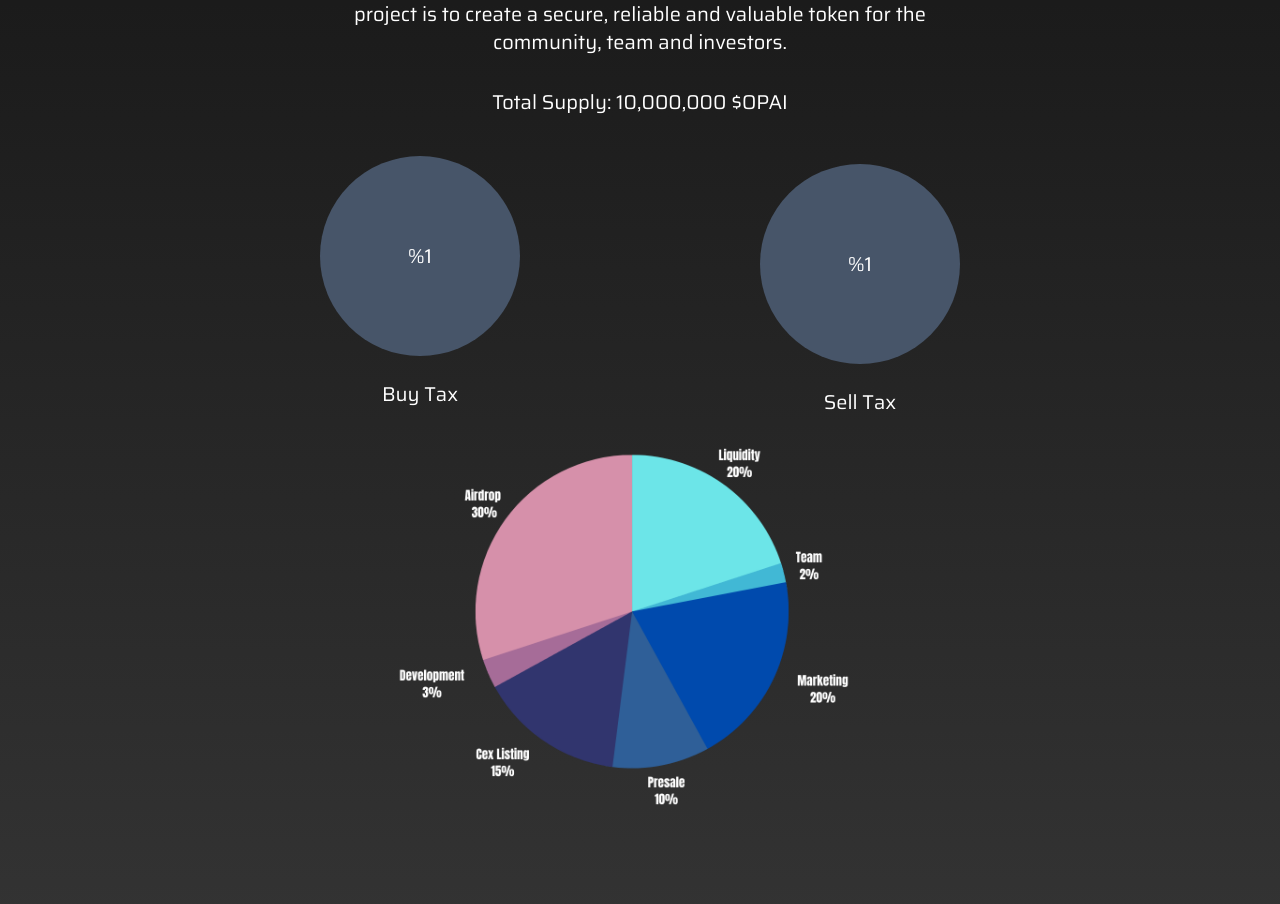
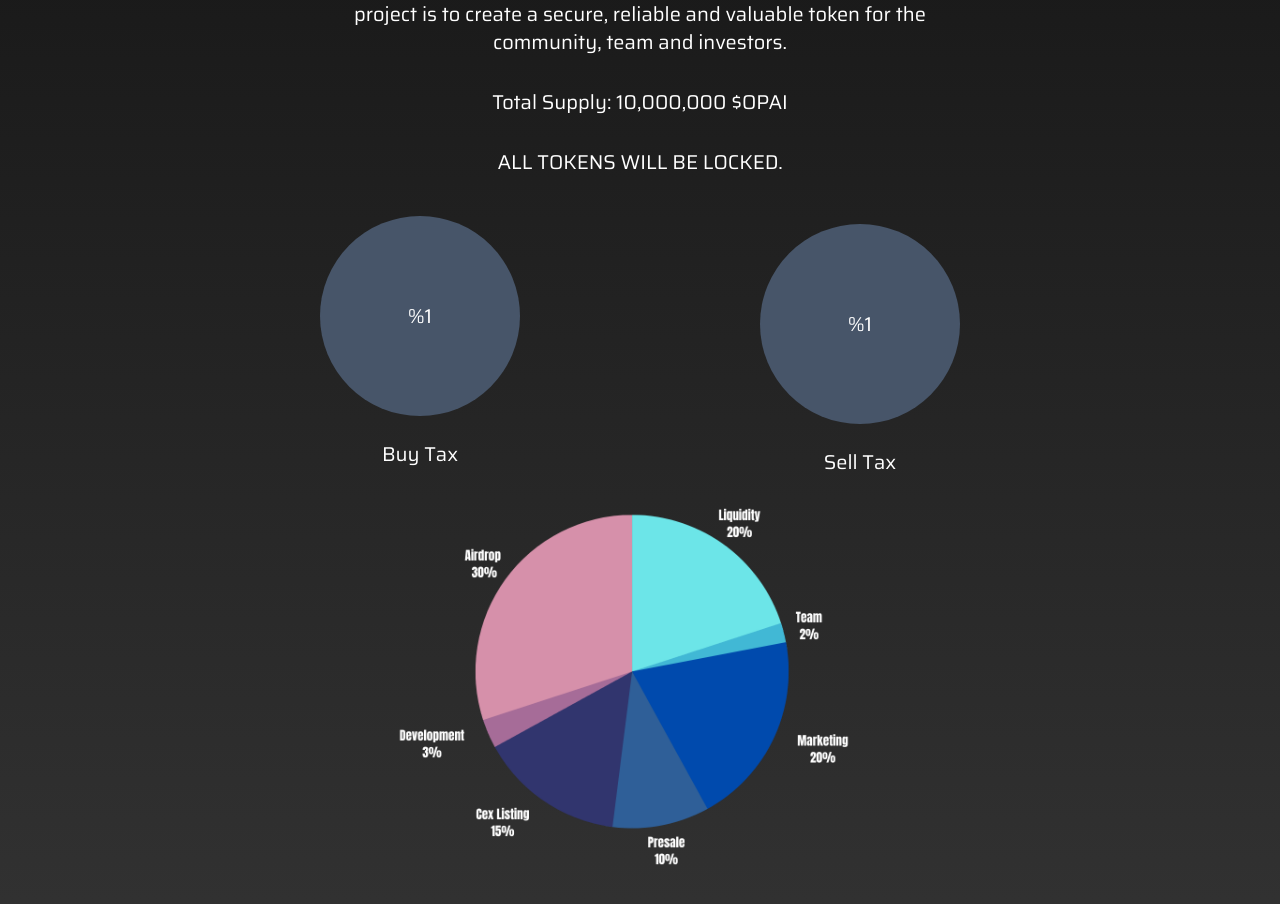
Before and after one commit to OverPowerAI/OverPowerAI, a Next.js app in the folder overpowerai/: page / in a window 1280 px wide. Shown: the part 3766-4670 px from the top of the page. Built offline with nearby package versions, Linux system fonts and the light colour scheme.

Commit message:
Update Token.js

```diff
--- a/overpowerai/containers/Token.js
+++ b/overpowerai/containers/Token.js
@@ -25,7 +25,9 @@ export default function Token({ id }) {
                 initiatives, and creates a liquidity pool for the token. The
                 goal of the project is to create a secure, reliable and valuable
                 token for the community, team and investors.
-                <div className="pt-8">Total Supply: 10,000,000 $OPAI</div>
+                <div className="pt-8 text-white">Total Supply: 10,000,000 $OPAI</div>
+                <div className="pt-8 text-white">ALL TOKENS WILL BE LOCKED.</div>
+
 
                 <div className="md:flex justify-between items-center my-8">
                   <div className="flex flex-col ease-in-out duration-150 justify-center items-center">
```
